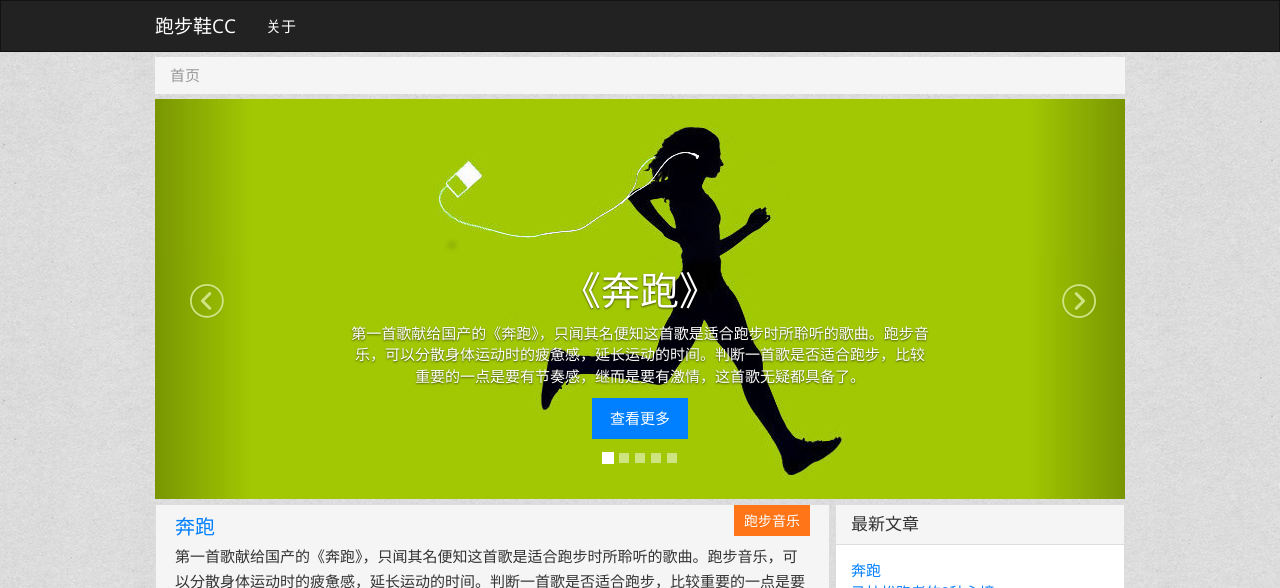
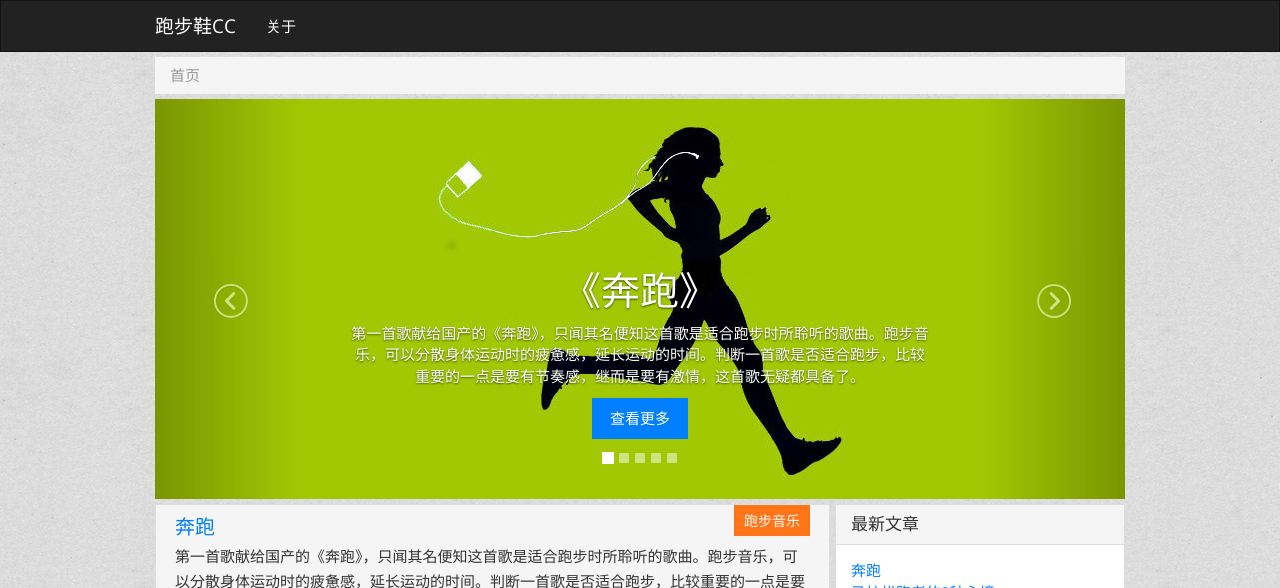
Before and after one commit to paobuxie/paobuxie.github.com, a Jekyll site: the page built from index.html, in a window 1280 px wide. Shown: the top 588 px of the page. Built offline with Jekyll 4.4.1, drawn with Linux system fonts in a browser that asks for light colours; Markdown is read by kramdown in place of the engine named in the settings; the list of posts is cut into pages by our own code; comment, search, counter and statistics services are not loaded.

Commit message:
carousel

```diff
--- a/assets/custom.css
+++ b/assets/custom.css
@@ -29,10 +29,6 @@ body {
   background-color: rgba(255, 255, 255, 0.5);
   border: none;
   border-radius: 0;
-}
-
-.carousel-control.left, .carousel-control.right {
-  width: 10%;
 }
 
 .carousel-control .icon-prev {
```
